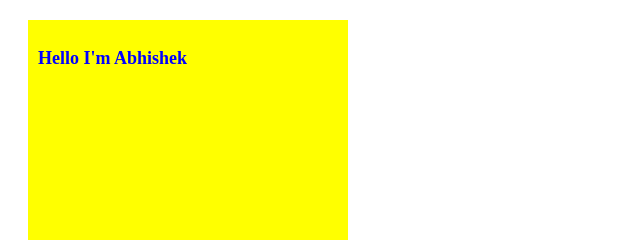
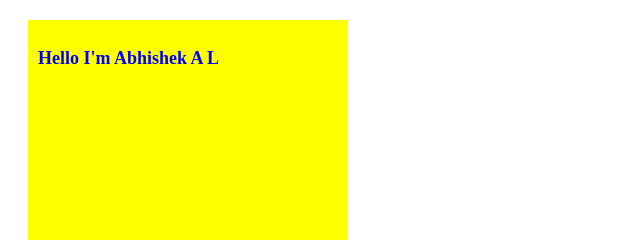
Before and after one commit to alabhishek17/newjs, a plain HTML site: page index.html in a window 1280 px wide. Shown: the full height of the page, 0-640 px from the left. Drawn offline with Linux system fonts and the light colour scheme.

Commit message:
some will add

```diff
--- a/index.html
+++ b/index.html
@@ -7,7 +7,7 @@
 </head>
 <body>
     <div id="pro1">
-       <p>Hello I'm Abhishek</p>
+       <p>Hello I'm Abhishek A L</p>
     </div>
     <script>
         let divelement=document.getElementById("pro1");
```
